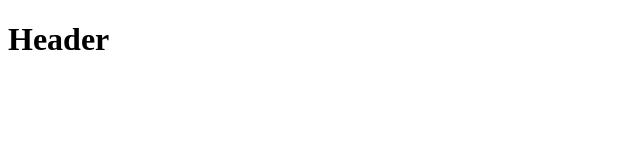
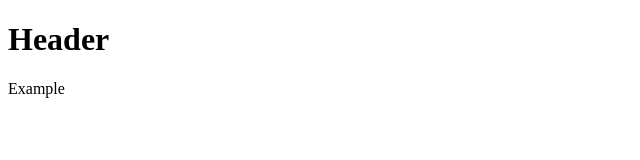
Before and after one commit to DaniloLicciardello/git-corso-21, a plain HTML site: page index.html in a window 1280 px wide. Shown: the full height of the page, 0-640 px from the left. Drawn offline with Linux system fonts and the light colour scheme.

Commit message:
feat(): example cherry pick

```diff
--- a/index.html
+++ b/index.html
@@ -10,5 +10,8 @@
     <header>
         <h1>Header</h1>
     </header>
+
+    <!-- Example Cherry pick -->
+    <p>Example</p>
 </body>
 </html>
```
